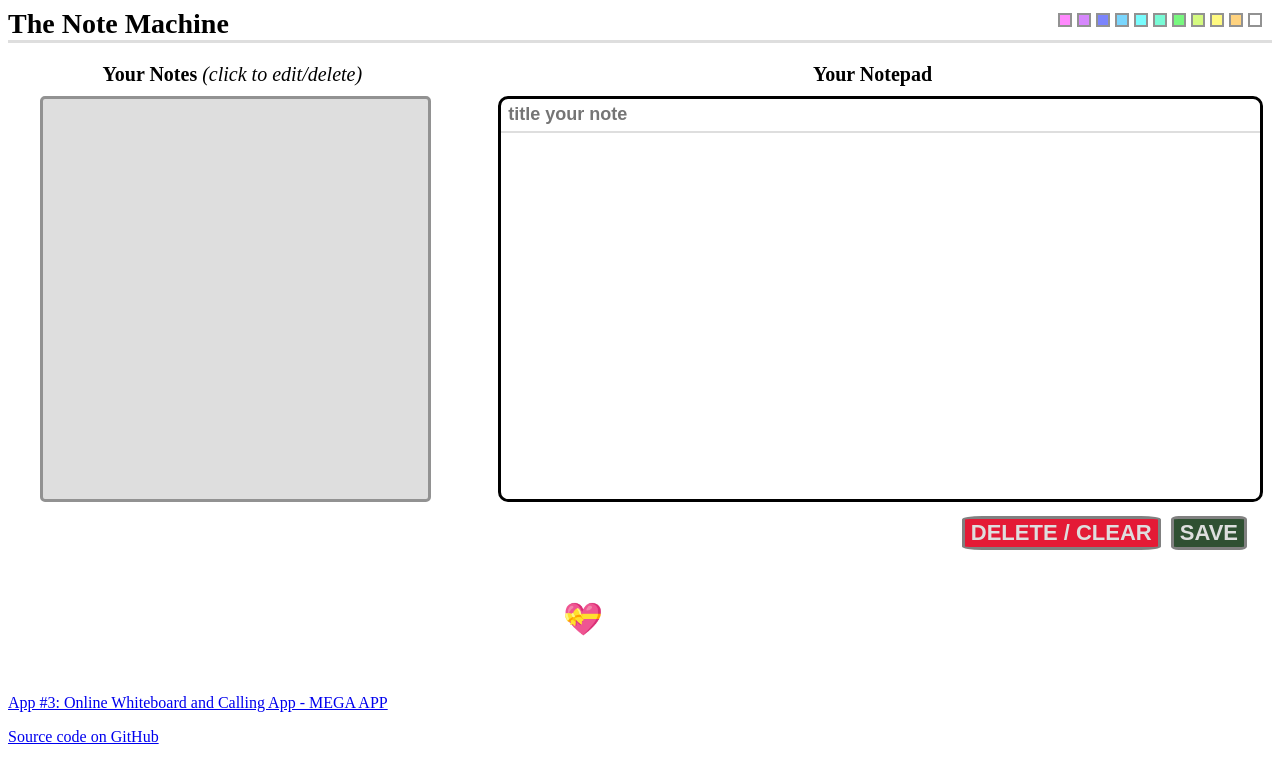
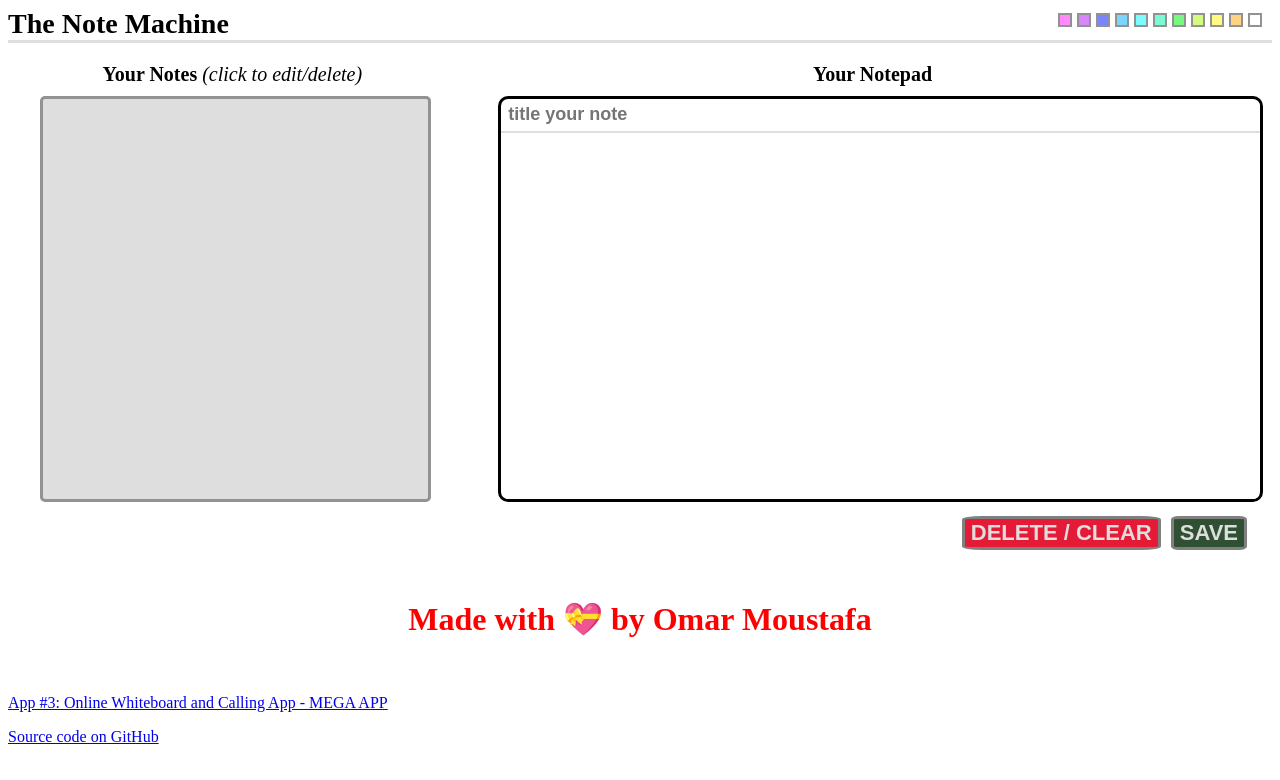
Before and after one commit to Omar8345/note-taking-app, a plain HTML site: page index.html in a window 1280 px wide. Drawn offline with nearby package versions, Linux system fonts and the light colour scheme.

Commit message:
Update index.html

```diff
--- a/index.html
+++ b/index.html
@@ -51,7 +51,7 @@
       <button id="btn-save">Save</button>
       <button id="btn-delete">Delete / Clear </button>
     </footer>
-    <h1 style="color:white; padding:40px; margin:0; text-align:center;">Made with 💝 by Omar Moustafa</h1>
+    <h1 style="color:red; padding:40px; margin:0; text-align:center;">Made with 💝 by Omar Moustafa</h1>
     <p><a href="https://whiteboard-calling-hackathon.toolsandapps4us.site/">App #3: Online Whiteboard and Calling App - MEGA APP</a></p>
     <p><a href="https://github.com/Omar8345/note-taking-app">Source code on GitHub</a></p>
 
```
